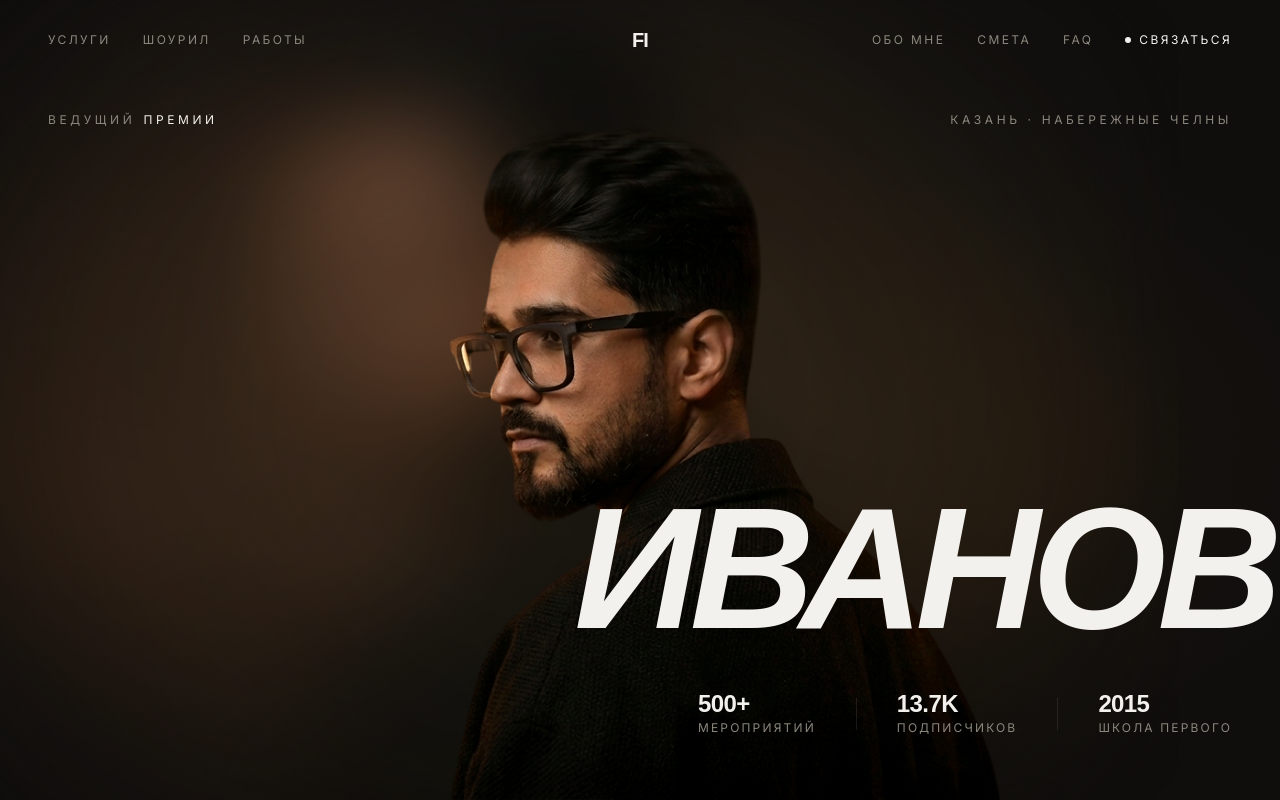
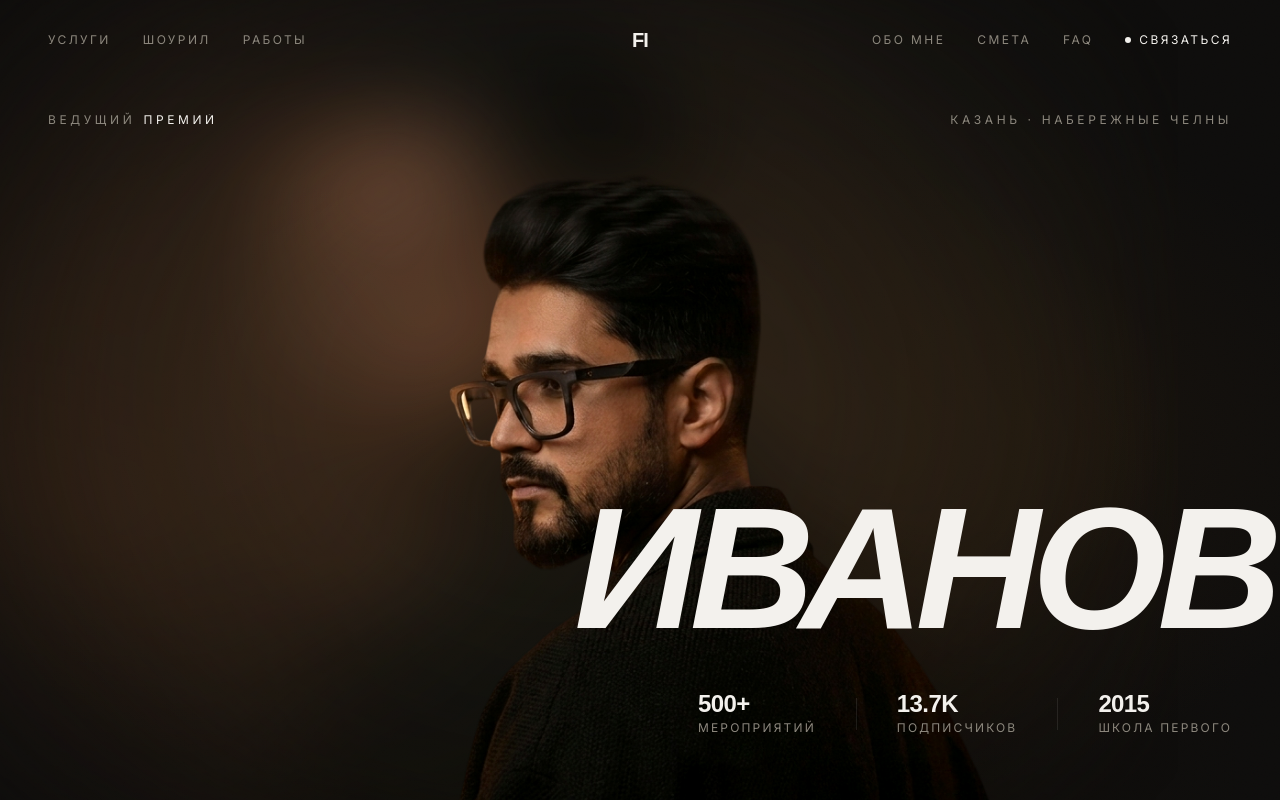
Before and after one commit to ueeet/farhad, a Next.js app: page / in a window 1280 px wide. Shown: the top 800 px of the page. Built offline with nearby package versions, Linux system fonts and the light colour scheme; a web font is replaced by a local one.

Commit message:
auto: update

```diff
--- a/src/components/Hero.tsx
+++ b/src/components/Hero.tsx
@@ -176,7 +176,12 @@ export function Hero() {
         </span>
       </div>
 
-      <div ref={personRef} className="hero-person z-[2]" aria-hidden>
+      <div
+        ref={personRef}
+        className="hero-person z-[2]"
+        aria-hidden
+        style={{ transform: "translateY(6%)" }}
+      >
         {/* eslint-disable-next-line @next/next/no-img-element */}
         <img
           src="/images/hero-person.png"
```
